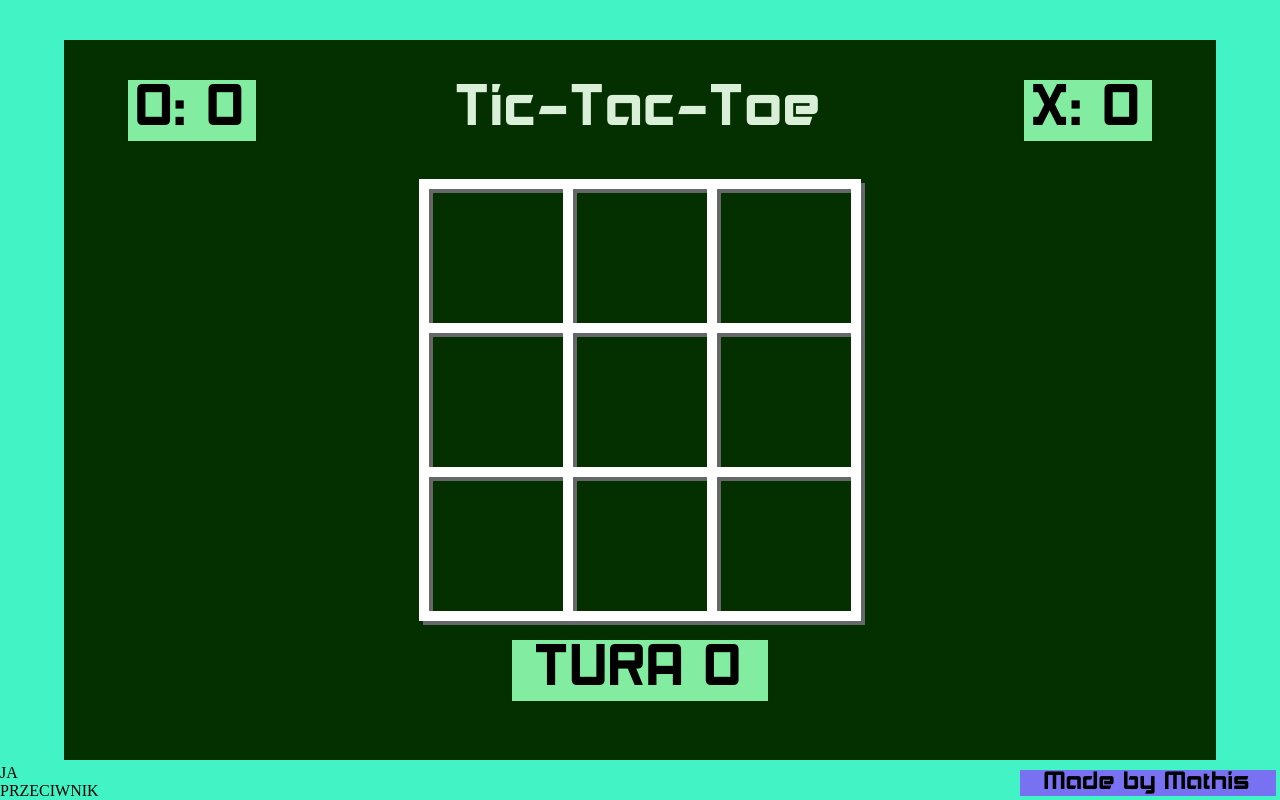
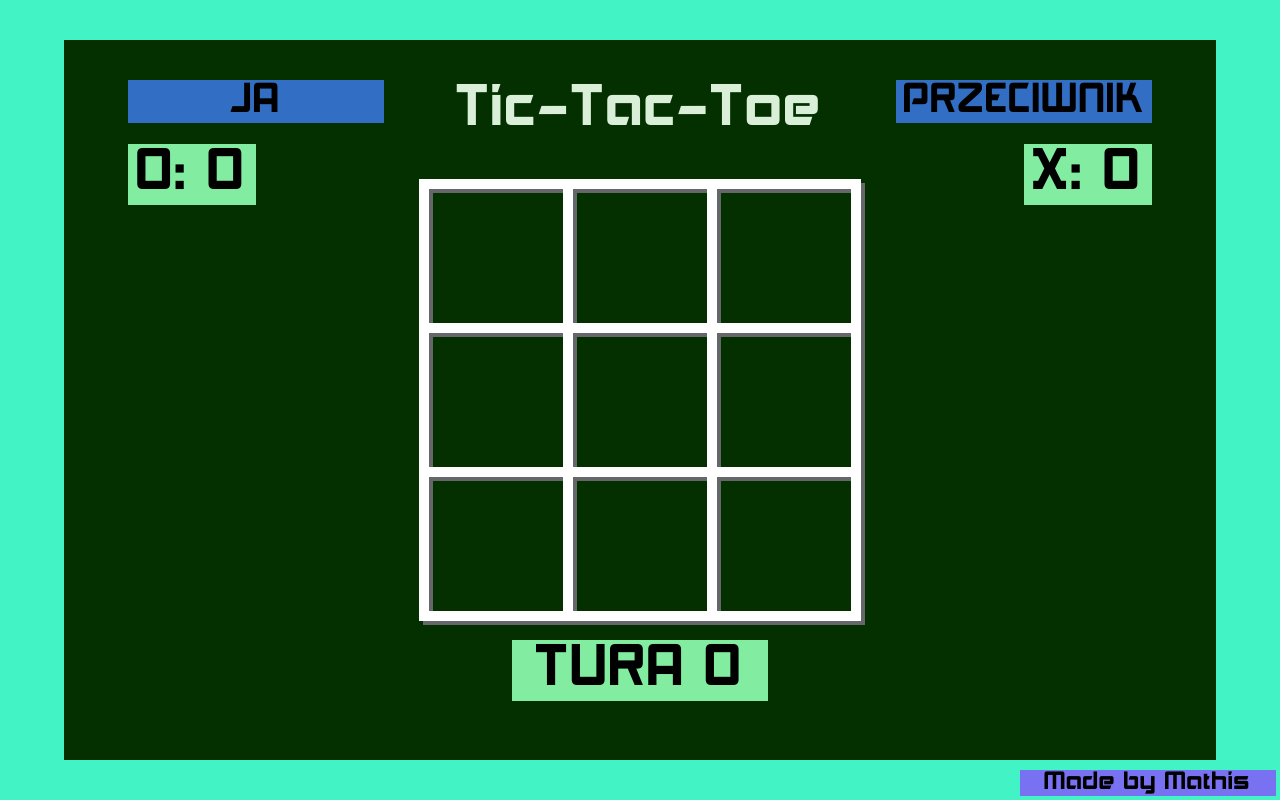
Before and after one commit to Mathisplay/Tic-Tac-Toe, a PHP site: page /itk/index.html in a window 1280 px wide. Run offline with PHP 8.4, Linux system fonts and the light colour scheme.

Commit message:
Update style.css

```diff
--- a/itk/css/style.css
+++ b/itk/css/style.css
@@ -52,7 +52,7 @@ div.Text3
 	position: absolute;
 	margin-left: 10vw;
 	width: 10vw;
-	top: 10vh;
+	top: 18vh;
 	background-color: #82eda0;
 }
 
@@ -62,7 +62,7 @@ div.Text4
 	position: absolute;
 	margin-left: 80vw;
 	width: 10vw;
-	top: 10vh;
+	top: 18vh;
 	background-color: #82eda0;
 }
 
@@ -84,6 +84,26 @@ div.Text6
 	width: 20vw;
 	bottom: 0.35vw;
 	background-color: #7871f2;
+}
+
+div.Text7
+{
+	text-align: center;
+	position: absolute;
+	margin-left: 10vw;
+	width: 20vw;
+	top: 10vh;
+	background-color: #316ec4;
+}
+
+div.Text8
+{
+	text-align: center;
+	position: absolute;
+	margin-left: 70vw;
+	width: 20vw;
+	top: 10vh;
+	background-color: #316ec4;
 }
 
 canvas.One
@@ -121,3 +141,12 @@ canvas.One
 	font-size: 3vh;
 	color: #000000;
 }
+
+.Czcionka4
+{
+    font-family: 'Akashi';
+    font-weight: normal;
+    font-style: normal;
+	font-size: 5vh;
+	color: #000000;
+}
```
